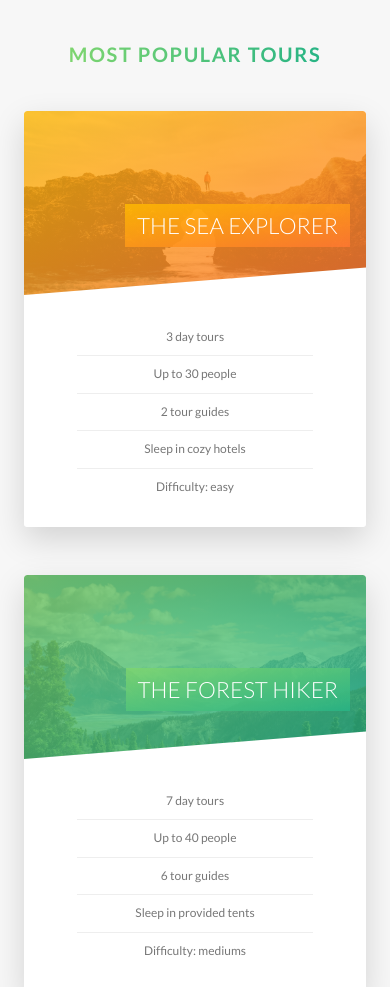
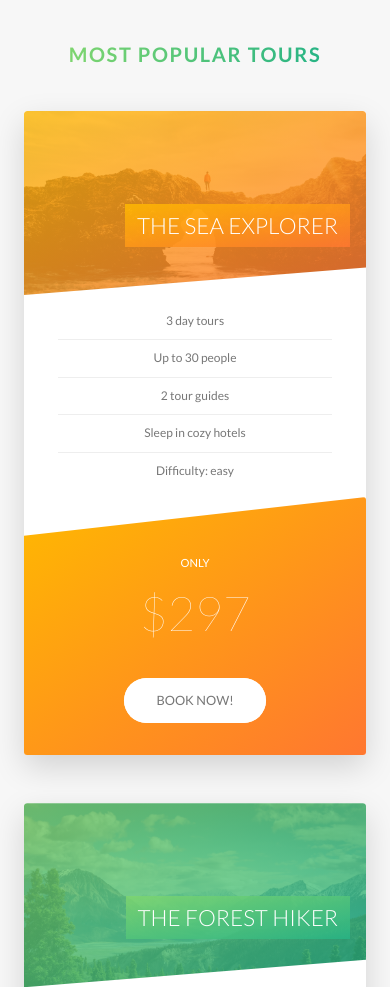
Before and after one commit to BraisC/Natours, a website: page index.html in a window 390 px wide. Shown: the part 2405-3392 px from the top of the page. Drawn offline with Linux system fonts and the light colour scheme.

Commit message:
Tours section cards media queries

```diff
--- a/sass/components/_card.scss
+++ b/sass/components/_card.scss
@@ -120,7 +120,7 @@
 
     &__cta{
         @include center;
-        width: 100%;
+        width: 90%;
         text-align: center;
     }
 
@@ -139,4 +139,50 @@
         font-size: 6rem;
         font-weight: 100;
     }
+
+    //MEDIA QUERY
+
+    @include respond(tab-port){
+        height: auto;
+        border-radius: 3px;
+        background-color: $color-white;
+        box-shadow: $shadow-primary;
+
+        &__side{
+            height: auto;
+            transition: all .8s ease;
+            position: relative;
+            box-shadow: none;
+
+            &--back{
+                transform: rotateY(0deg);
+                clip-path: polygon(0 15%, 100% 0, 100% 100%, 0 100%)
+            }
+    }
+        &:hover &__side--front{
+            transform: rotateY(0deg);
+        }
+
+        &__details{
+            padding: 1rem 0;
+        }
+
+        &__cta{
+            position: relative;
+            top: 0;
+            left: 0;
+            width: 100%;
+            transform: translate(0);
+            text-align: center;
+            padding: 7rem 4rem 4rem 4rem;
+        }
+
+        &__price-box{
+            margin-bottom: 3rem;
+        }
+
+        &__price-value{
+            font-size: 6rem;
+        }
+    }
 }
```
Also changed, not shown: css/style.css.
